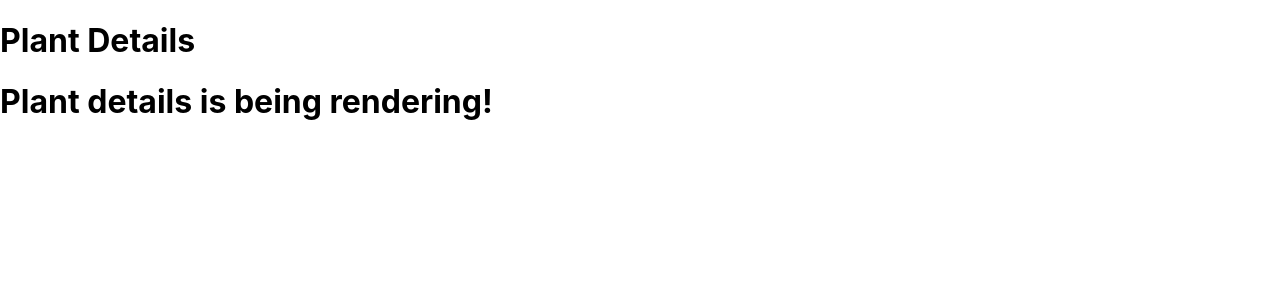
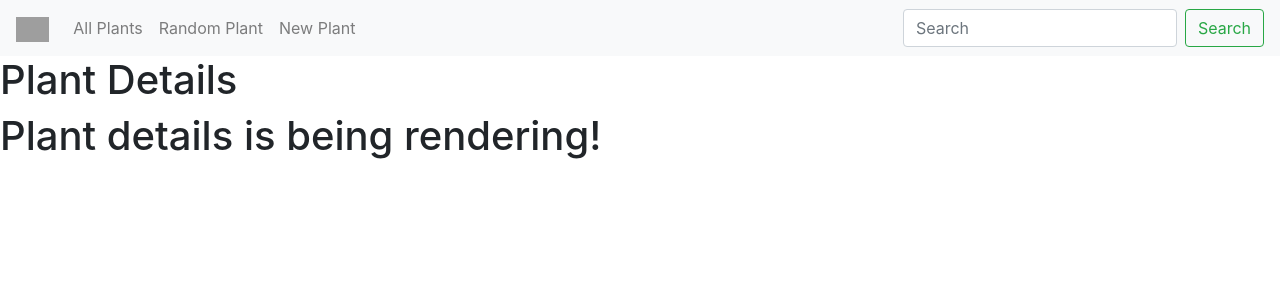
Before and after one commit to botanicalbabble/botanicalbabble.github.io, a React (Create React App) app: page /plant/1 in a window 1280 px wide. Shown: the top 300 px of the page. Built offline with nearby package versions, Linux system fonts and the light colour scheme; no server answers; grey boxes are pictures that could not be loaded.

Commit message:
navbar structure

```diff
--- a/public/index.html
+++ b/public/index.html
@@ -9,6 +9,8 @@
       name="description"
       content="Web site created using create-react-app"
     />
+    <link rel="stylesheet" href="https://cdn.jsdelivr.net/npm/bootstrap@4.5.3/dist/css/bootstrap.min.css"
+      integrity="sha384-TX8t27EcRE3e/ihU7zmQxVncDAy5uIKz4rEkgIXeMed4M0jlfIDPvg6uqKI2xXr2" crossorigin="anonymous">
     <link rel="apple-touch-icon" href="%PUBLIC_URL%/logo192.png" />
     <!--
       manifest.json provides metadata used when your web app is installed on a
@@ -24,7 +26,7 @@
       work correctly both with client-side routing and a non-root public URL.
       Learn how to configure a non-root public URL by running `npm run build`.
     -->
-    <title>React App</title>
+    <title>Botanical Babbles</title>
   </head>
   <body>
     <noscript>You need to enable JavaScript to run this app.</noscript>
--- a/src/App.js
+++ b/src/App.js
@@ -1,27 +1,22 @@
 import React from 'react';
 import Home from './components/Home/Home';
-import AllPlants from './components/Plants/AllPlants'
-import PlantDetails from './components/Plants/PlantDetails'
-import { Route } from 'react-router-dom'
-
+import AllPlants from './components/Plants/AllPlants';
+import PlantDetails from './components/Plants/PlantDetails';
+import { Route } from 'react-router-dom';
+import Header from './components/Header/Header';
 
 const App = () => {
-
-
-
-
-
-
 	return (
 		<div>
-			<header></header>
-
+			<header>
+				<Header />
+			</header>
 			<main>
 				<Route
 					path='/'
 					exact
 					render={(routerProps) => {
-						return <Home match={routerProps.match} />
+						return <Home match={routerProps.match} />;
 					}}
 				/>
 
@@ -33,14 +28,12 @@ const App = () => {
 								history={routerProps.history}
 								match={routerProps.match}
 							/>
-						)
+						);
 					}}
 				/>
-
-
 			</main>
 		</div>
-	)
+	);
 };
 
 export default App;
--- /dev/null
+++ b/src/components/Header/Header.js
@@ -0,0 +1,55 @@
+import React, { useState } from 'react';
+import Navbar from 'react-bootstrap/Navbar';
+import Nav from 'react-bootstrap/Nav';
+import Modal from 'react-bootstrap/Modal';
+import Form from 'react-bootstrap/Form';
+import FormControl from 'react-bootstrap/FormControl';
+import Button from 'react-bootstrap/Button';
+
+const Header = () => {
+	const [form, setForm] = useState(false);
+	const handleClose = () => setForm(false);
+	const handleShow = () => setForm(true);
+
+	return (
+		<>
+			<Navbar as='header' sticky='top' bg='light' expand='lg'>
+				<Navbar.Brand href='/'>
+					<img
+						src='https://i.imgur.com/bpNKU65.png'
+						alt='babblelogo'
+						height='25px'
+					/>
+				</Navbar.Brand>
+				<Navbar.Toggle aria-controls='basic-navbar-nav' />
+				<Navbar.Collapse id='basic-navbar-nav'>
+					<Nav className='mr-auto'>
+						<Nav.Link href='/plants'>All Plants</Nav.Link>
+						<Nav.Link href='/random'>Random Plant</Nav.Link>
+						<Nav.Link onClick={handleShow}>New Plant</Nav.Link>
+					</Nav>
+					<Form inline>
+						<FormControl type='text' placeholder='Search' className='mr-sm-2' />
+						<Button variant='outline-success'>Search</Button>
+					</Form>
+				</Navbar.Collapse>
+			</Navbar>
+			<Modal show={form} onHide={handleClose} centered size='md'>
+				<Modal.Header>
+					<Modal.Title>Modal heading</Modal.Title>
+				</Modal.Header>
+				<Modal.Body>Woohoo, you're reading this text in a modal!</Modal.Body>
+				<Modal.Footer>
+					<Button variant='secondary' onClick={handleClose}>
+						Close
+					</Button>
+					<Button variant='primary' onClick={handleClose}>
+						Save Changes
+					</Button>
+				</Modal.Footer>
+			</Modal>
+		</>
+	);
+};
+
+export default Header;
--- a/src/components/Home/Home.js
+++ b/src/components/Home/Home.js
@@ -4,15 +4,9 @@ import './Home.css';
 const Home = ({ plants }) => {
 	return (
 		<div>
-			<header>
-				<h1>Botanical Babble</h1>
-				{/* Hamburger Icon for nav links */}
-			</header>
 			<main>
 				{/* search bar */}
-				<AllPlants
-				path='/'
-				exact />
+				<AllPlants path='/' exact />
 			</main>
 		</div>
 	);
--- a/src/index.js
+++ b/src/index.js
@@ -1,6 +1,6 @@
 import React from 'react';
 import ReactDOM from 'react-dom';
-import './index.css';
+// import './index.css';
 import App from './App';
 import reportWebVitals from './reportWebVitals';
 import { BrowserRouter as Router } from 'react-router-dom'
```
Also changed, not shown: planning/project_proposal.md (+4 -4 lines), 1 other file (tests, documents, lock files or other folders).
